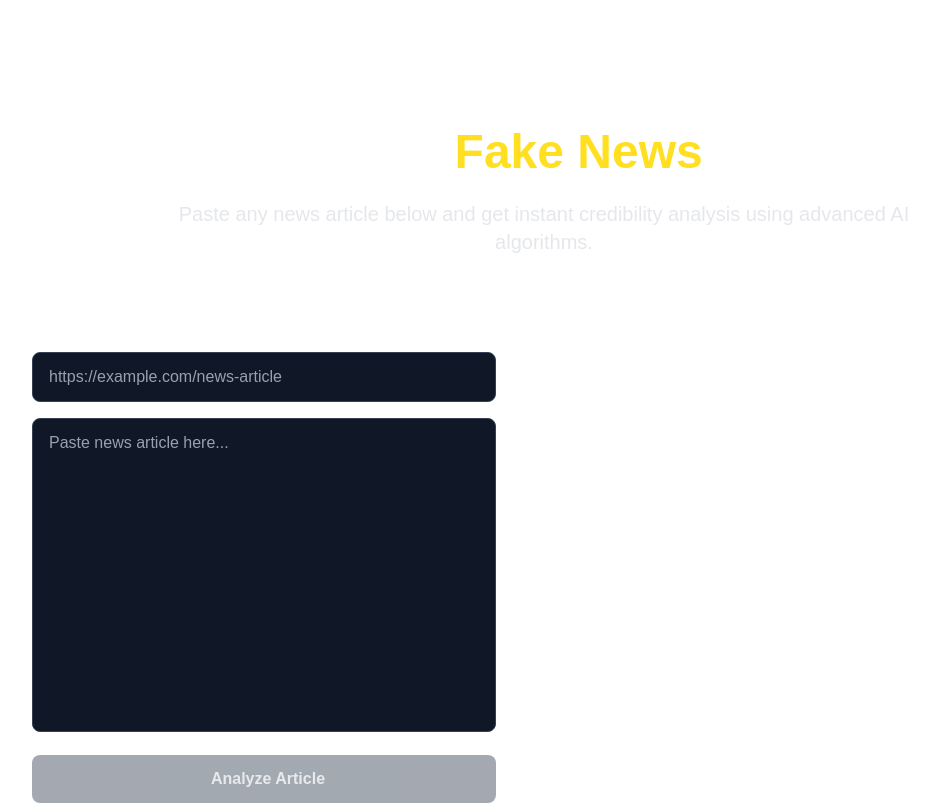
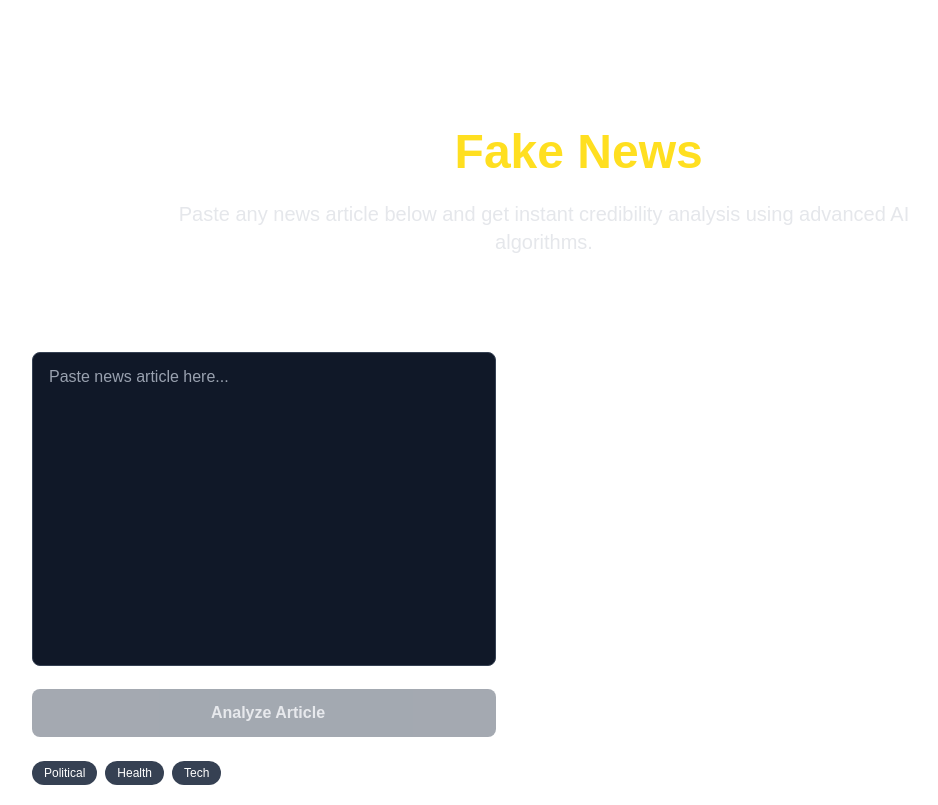
Before and after one commit to ahzamkidwai/Fake-News-Detector, a Next.js app: page / in a window 1280 px wide. Shown: the top 805 px of the page, without its empty margins (96-1034 px from the left). Built offline with nearby package versions, Linux system fonts and the light colour scheme.

Commit message:
Update Minor Issue

```diff
--- a/src/app/page.tsx
+++ b/src/app/page.tsx
@@ -2,7 +2,6 @@
 import { useState, useEffect } from "react";
 
 export default function FakeNewsDetector() {
-  const [articleUrl, setArticleUrl] = useState("");
   const [articleContent, setArticleContent] = useState("");
   const [loading, setLoading] = useState(false);
   const [step, setStep] = useState(0);
@@ -107,13 +106,6 @@ export default function FakeNewsDetector() {
         {/* Input */}
         <div className="glass-effect rounded-2xl p-8">
           <form onSubmit={handleSubmit}>
-            <input
-              type="url"
-              value={articleUrl}
-              onChange={(e) => setArticleUrl(e.target.value)}
-              className="w-full px-4 py-3 mb-4 bg-gray-900 border border-gray-700 rounded-lg text-gray-100 placeholder-gray-400"
-              placeholder="https://example.com/news-article"
-            />
             <textarea
               rows={12}
               value={articleContent}
```
